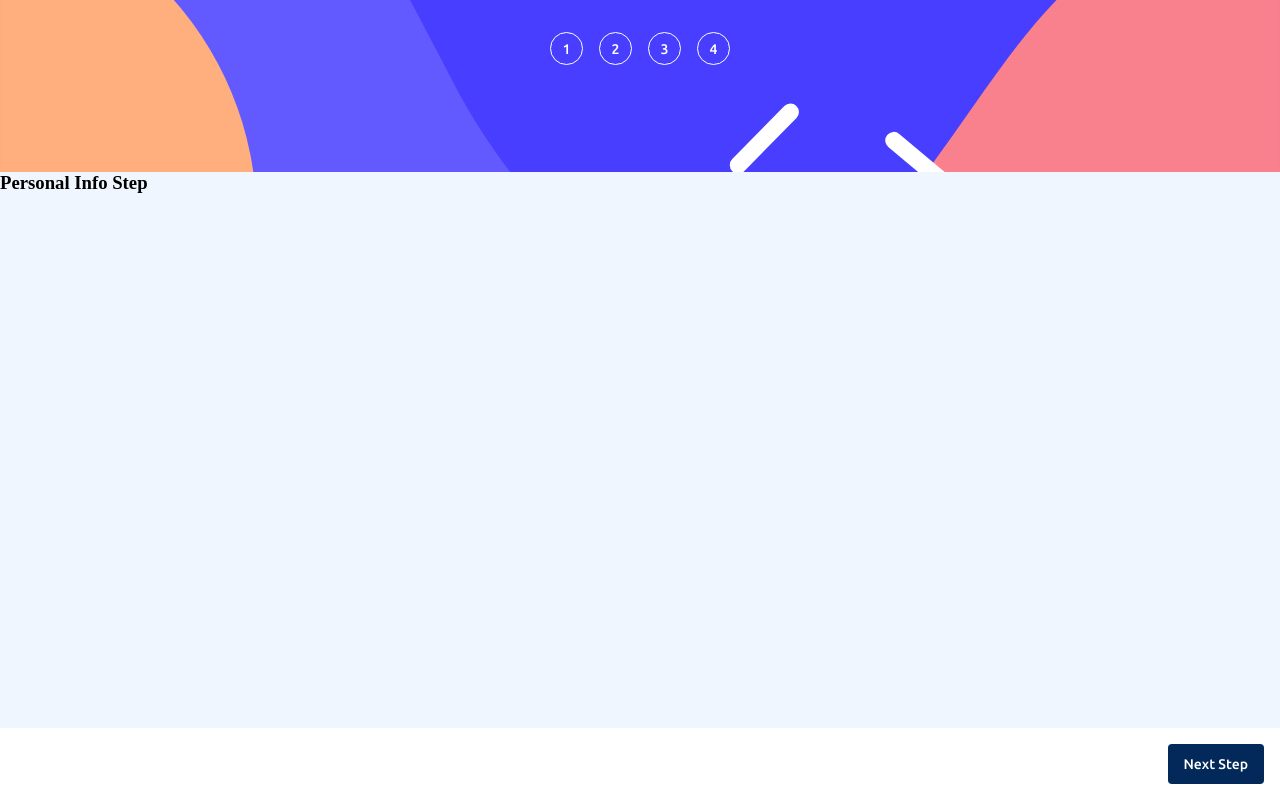
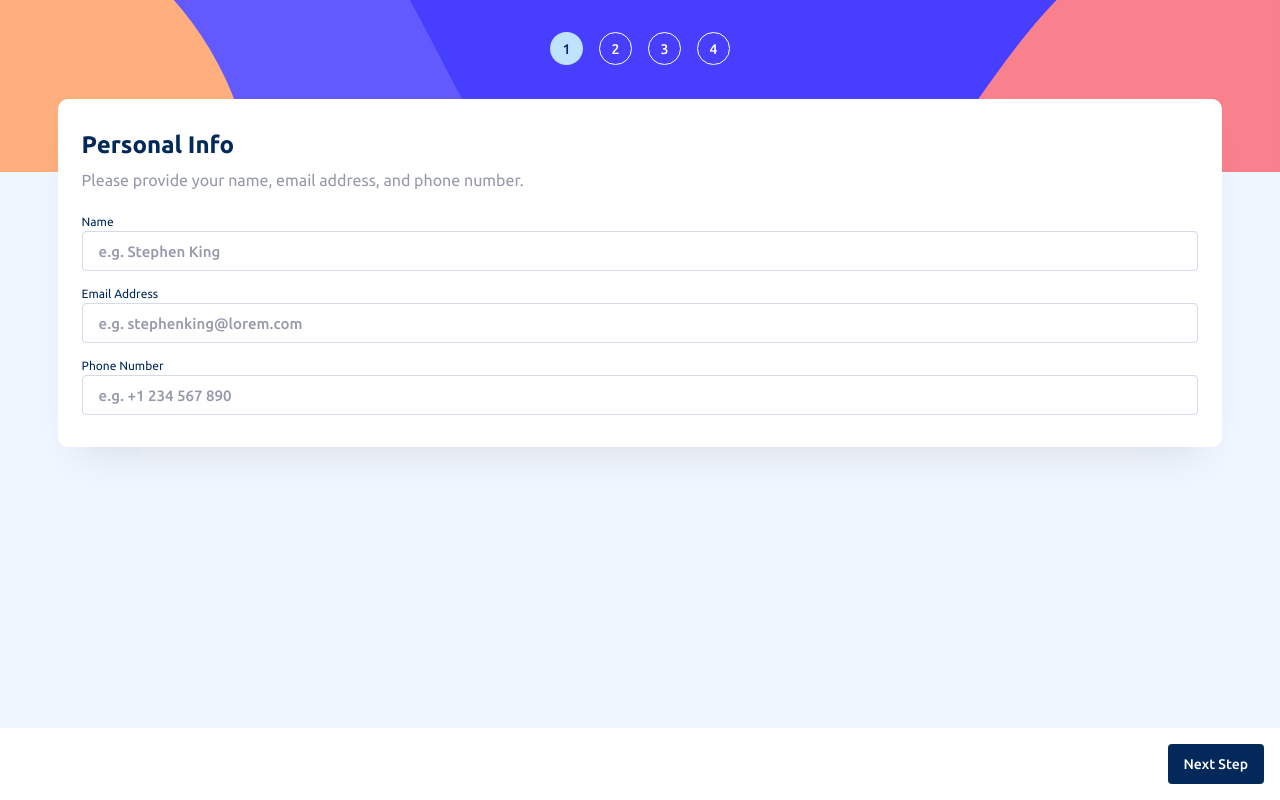
Before and after one commit to mikolajszymczuk1/multi-step-form-main, a Vue app: page / in a window 1280 px wide. Built offline with nearby package versions, Linux system fonts and the light colour scheme.

Commit message:
Created PersonalInfoStep component

```diff
--- /dev/null
+++ b/src/components/StepHeadingTextBlock.vue
@@ -0,0 +1,29 @@
+<template>
+<div class="stepHeadingTextBlock">
+  <h1 class="stepHeadingTextBlock__title">
+    <slot name="title"></slot>
+  </h1>
+
+  <p class="stepHeadingTextBlock__underTitleText">
+    <slot name="text"></slot>
+  </p>
+</div>
+</template>
+
+<style scoped lang="scss">
+.stepHeadingTextBlock {
+  font-family: $ubuntu;
+
+  &__title {
+    margin-bottom: 9px;
+
+    color: $MarineBlue;
+    font-size: 1.5rem;
+  }
+
+  &__underTitleText {
+    color: $CoolBray;
+    line-height: 25px;
+  }
+}
+</style>
--- /dev/null
+++ b/src/components/StepTextInput.vue
@@ -0,0 +1,78 @@
+<template>
+  <div class="stepTextInput">
+    <label class="stepTextInput__label" :for="name">{{ labelText }}</label>
+    <input :id="name" class="stepTextInput__input" v-model="value" type="text" :name="name" :placeholder="placeholder">
+    <div class="stepTextInput__errorMessage">{{ errorMessage }}</div>
+  </div>
+</template>
+
+<script setup lang="ts">
+import { useField } from 'vee-validate';
+
+const props = defineProps({
+  labelText: {
+    type: String,
+    default: '',
+  },
+  name: {
+    type: String,
+    required: true,
+  },
+  placeholder: {
+    type: String,
+    default: '',
+  },
+});
+
+const { errorMessage, value } = useField(() => props.name);
+</script>
+
+<style lang="scss">
+.stepTextInput {
+  position: relative;
+
+  &__label {
+    display: block;
+
+    margin-bottom: 3px;
+
+    font-family: $ubuntu;
+    font-size: .75rem;
+    color: $MarineBlue;
+  }
+
+  &__input {
+    padding-left: 16px;
+
+    width: 100%;
+    height: 40px;
+
+    border-radius: 4px;
+    border: solid 1px $LightBray;
+
+    font-family: $ubuntu;
+    color: $MarineBlue;
+    font-size: .9375rem;
+    font-weight: 500;
+
+    &::placeholder {
+      color: $CoolBray;
+    }
+
+    &:focus {
+      outline: solid 1px $PurplishBlue;
+    }
+  }
+
+  &__errorMessage {
+    position: absolute;
+    right: 0;
+    top: -3px;
+
+    font-size: .75rem;
+    color: $StrawberryRed;
+    font-family: $ubuntu;
+    font-weight: 700;
+  }
+}
+</style>
--- a/src/widgets/MultiStepFormSteps/PersonalInfoStep.vue
+++ b/src/widgets/MultiStepFormSteps/PersonalInfoStep.vue
@@ -1,11 +1,64 @@
 <template>
-  <h3>Personal Info Step</h3>
+ <div class="personalInfoStep">
+  <StepHeadingTextBlock>
+   <template #title>Personal Info</template>
+   <template #text>Please provide your name, email address, and phone number.</template>
+  </StepHeadingTextBlock>
+
+  <div class="personalInfoStep__inputsWrapper">
+    <StepTextInput label-text="Name" name="name" placeholder="e.g. Stephen King" />
+    <StepTextInput label-text="Email Address" name="email" placeholder="e.g. stephenking@lorem.com" />
+    <StepTextInput label-text="Phone Number" name="phone" placeholder="e.g. +1 234 567 890" />
+  </div>
+ </div>
 </template>
 
 <script setup lang="ts">
+import { useForm } from 'vee-validate';
+import { object, string } from 'yup';
+import { onBeforeRouteLeave } from 'vue-router';
+import StepHeadingTextBlock from '@/components/StepHeadingTextBlock.vue';
+import StepTextInput from '@/components/StepTextInput.vue';
 
+interface PersonalInfoForm {
+  name: string;
+  email: string;
+  phone: string;
+}
+
+/** Personal info schema */
+const personalInfoSchema = object({
+  name: string().required('Please enter your name').min(2, 'Name must be at least 2 characters long'),
+  email: string().email('Please enter a valid email address').required('Please enter your email address'),
+  phone: string().required('Please enter your phone number'),
+});
+
+const { validate, meta } = useForm<PersonalInfoForm>({ validationSchema: personalInfoSchema });
+
+onBeforeRouteLeave((to, from, next) => {
+  validate();
+  meta.value.valid ? next() : next(false);
+});
 </script>
 
 <style scoped lang="scss">
+.personalInfoStep {
+ margin: 0 auto;
+ padding: 32px 24px;
 
+ width: 91%;
+
+ background-color: $White;
+ border-radius: 10px;
+ transform: translateY(-73px);
+ box-shadow: 0 25px 40px -20px rgba(black, 0.1);
+
+ &__inputsWrapper {
+  display: flex;
+  flex-direction: column;
+  row-gap: 16px;
+
+  margin-top: 22px;
+ }
+}
 </style>
--- a/src/widgets/MultiStepFormWidget.vue
+++ b/src/widgets/MultiStepFormWidget.vue
@@ -1,13 +1,14 @@
 <template>
   <div class="multiStepFormWidget">
     <div class="multiStepFormWidget__topBanner">
-      <SingleStepLabel :step-number="1" label="YOUR INFO" active />
-      <SingleStepLabel :step-number="2" label="SELECT PLAN" />
-      <SingleStepLabel :step-number="3" label="ADD-ONS" />
-      <SingleStepLabel :step-number="4" label="SUMMARY" />
+      <SingleStepLabel step-id="personal-info" :step-number="1" label="YOUR INFO" />
+      <SingleStepLabel step-id="select-your-plan" :step-number="2" label="SELECT PLAN" />
+      <SingleStepLabel step-id="pick-addons" :step-number="3" label="ADD-ONS" />
+      <SingleStepLabel step-id="finishing-up" :step-number="4" label="SUMMARY" />
     </div>
 
     <div class="multiStepFormWidget__mainContainer">
+      <div class="multiStepFormWidget__singleStepContainer">
         <RouterView />
       </div>
 
@@ -17,6 +18,7 @@
       >
         <StepButton v-if="isNotFirstStep" :go-to="prevStep">Go Back</StepButton>
         <StepButton is-next :go-to="nextStep">Next Step</StepButton>
+      </div>
     </div>
   </div>
 </template>
@@ -80,6 +82,10 @@ const prevStep = computed<string>(() => {
   }
 
   &__mainContainer {
+
+  }
+
+  &__singleStepContainer {
     margin-bottom: 72px;
   }
 
```
Lines whose indentation alone changed are shown as unchanged.
